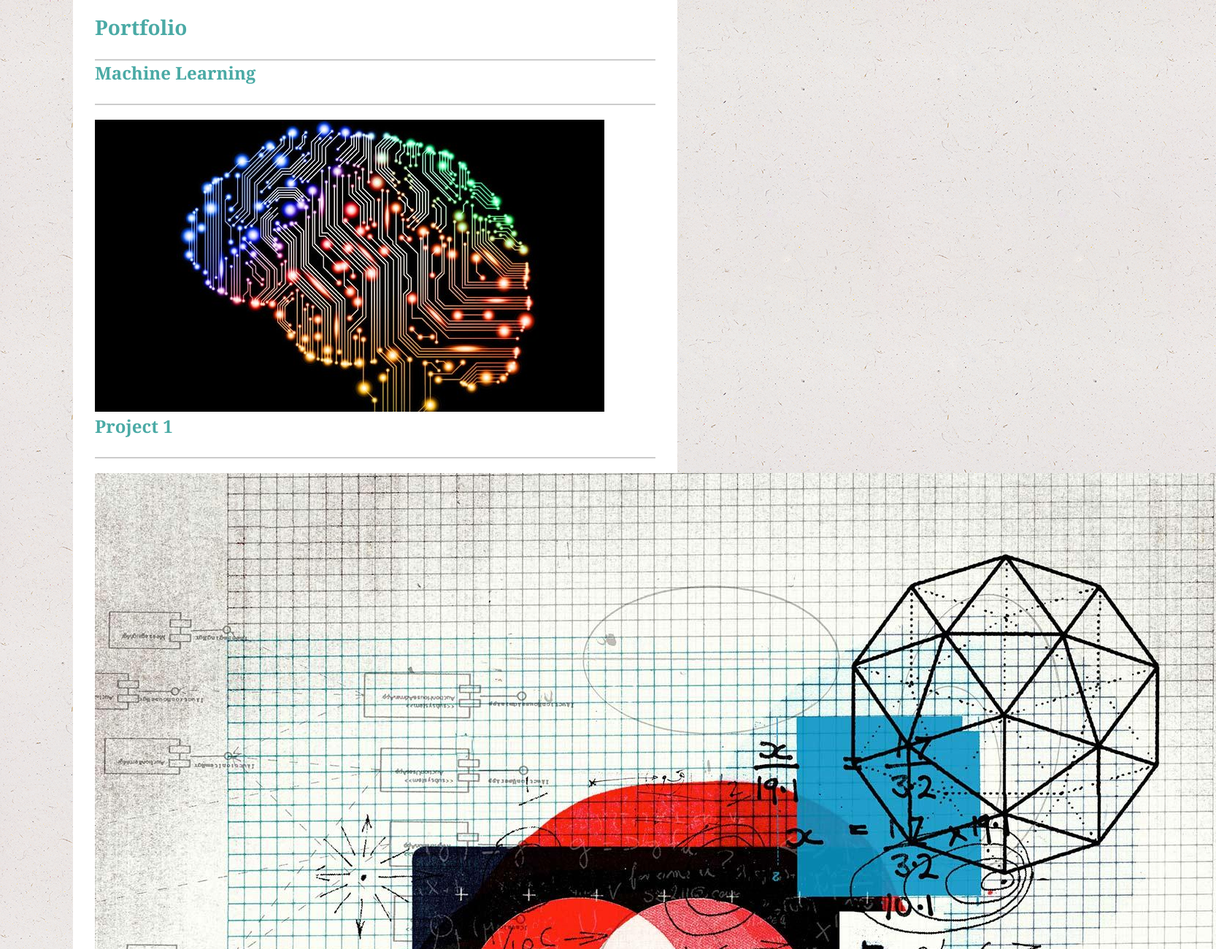
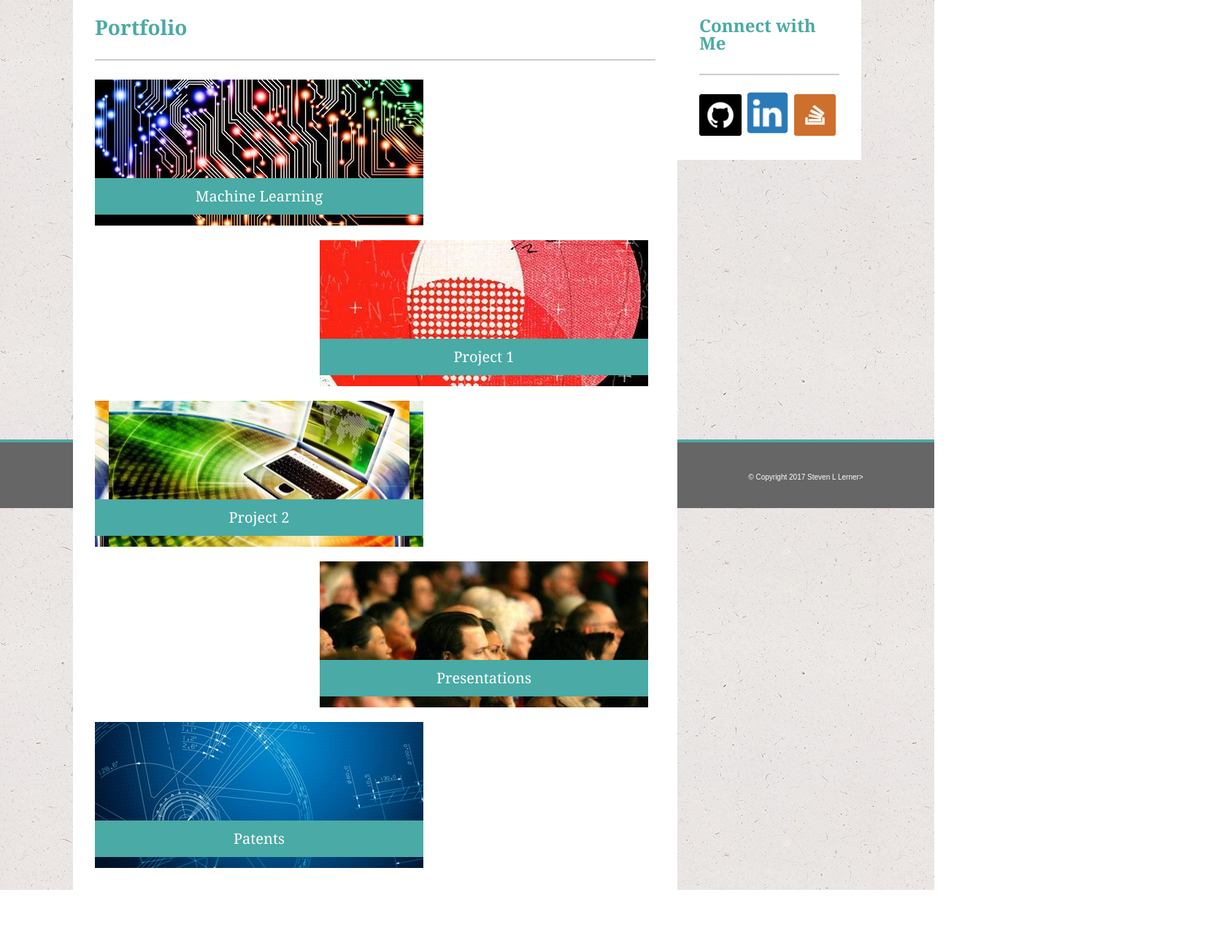
Before and after one commit to stevenllerner/Basic-Portfolio, a plain HTML site: page portfolio.html in a window 1280 px wide. Shown: the part 120-1420 px from the top of the page at 73% size, 1666 px wide, since content can reach past the window. After the commit the page ends 1339 px from the top, so only its background shows below. Drawn offline with Linux system fonts and the light colour scheme.

Commit message:
first complete draft

```diff
--- a/assets/css/style.css
+++ b/assets/css/style.css
@@ -2,6 +2,7 @@ body {
 	background-image: url("../../assets/images/ep_naturalwhite.png");
 	font-family: arial, "helvetica neue", helvetica, sans-serif;
 	color: #777777;
+	height: 100%;
 }
 
 h1, h2, h3, h4 {
@@ -114,10 +115,6 @@ nav {
 	float: top;
 }
 
-body {
-	height: 100%
-}
-
 footer {
 	background-color: #666666;
 	height: 90px;
@@ -134,19 +131,134 @@ footer {
 	padding-top: 40px;
 }
 
-.my-form {
-	padding: 20px;
+.p-box1 {
+	width: 450px;
+	height: 200px;
+	position: relative;
+	background-image: url("../images/machine-learning.jpg");
+	background-position: center center;
+	margin: 10px 10px 10px 0px;
+	float: left;
 }
 
-.my-form .form-group {
-	padding-bottom: 15px;
+.p-box1 h4 {
+	font-size: 20px;
+	color: #ffffff;
+	font-weight: normal;
+	background-color: #4aaaa5;
+	width: 450px;
+	text-align: center;
+	padding: 15px 0px;
+	position: absolute;
+	top: 135px;
 }
 
-.my-display label {
-	display: block;
+.p-box2 {
+	width: 450px;
+	height: 200px;
+	float: right;
+	position: relative;
+	background-image: url("../images/project1.jpg");
+	background-position: center center;
+	margin: 10px 10px 10px 0px;
 }
 
-.my-form input {
+.p-box2 h4 {
+	font-size: 20px;
+	color: #ffffff;
+	font-weight: normal;
+	background-color: #4aaaa5;
+	width: 450px;
+	text-align: center;
+	padding: 15px 0px;
+	position: absolute;
+	top: 135px;
+}
+.p-box3 {
+	width: 450px;
+	height: 200px;
+	float: left;
+	position: relative;
+	background-image: url("../images/project2.jpg");
+	background-position: center center;
+	margin: 10px 10px 10px 0px;
+}
+.p-box3 h4 {
+	font-size: 20px;
+	color: #ffffff;
+	font-weight: normal;
+	background-color: #4aaaa5;
+	width: 450px;
+	text-align: center;
+	padding: 15px 0px;
+	position: absolute;
+	top: 135px;
+}
+
+.p-box4 {
+	width: 450px;
+	height: 200px;
+	float: right;
+	position: relative;
+	background-image: url("../images/presentations.jpg");
+	background-position: center center;
+	margin: 10px 10px 10px 0px;
+}
+
+.p-box4 h4 {
+	font-size: 20px;
+	color: #ffffff;
+	font-weight: normal;
+	background-color: #4aaaa5;
+	width: 450px;
+	text-align: center;
+	padding: 15px 0px;
+	position: absolute;
+	top: 135px;
+}
+
+.p-box5 {
+	width: 450px;
+	height: 200px;
+	float: left;
+	position: relative;
+	background-image: url("../images/patents.jpg");
+	background-position: center center;
+	margin: 10px 10px 0px 0px;
+}
+
+.p-box5 h4 {
+	font-size: 20px;
+	color: #ffffff;
+	font-weight: normal;
+	background-color: #4aaaa5;
+	width: 450px;
+	text-align: center;
+	padding: 15px 0px;
+	position: absolute;
+	top: 135px;
+}
+
+.my-form label {
+	display: block;
+	padding: 15px 0px 10px 0px;
+}
+
+.my-form input[type="text"], .my-form input[type="Email"],
+.my-form textarea {
 	padding: 8px;
-	width: 100%
+	width: 98%;
 }
+
+.my-form textarea {
+	height: 200px;
+}
+
+.my-form input[type="submit"] {
+	background-color: #4aaaa5;
+	color: #ffffff;
+	padding: 10px 15px;
+	border: none;
+	margin: 10px 0px 0px 0px;
+
+}
--- a/portfolio.html
+++ b/portfolio.html
@@ -20,38 +20,43 @@
 
 	<article>
 		<h2>Portfolio</h2>
+		<br>
+		<div class="p-box1">
+			<h4>Machine Learning</h4>
+		</div>
 
-		<section class=portfolio-section id="machine-learning">
-			<h3>Machine Learning</h3>
-			<img src="assets/images/machine-learning.jpg" alt="Machine Learning";>
-		</section>
+		<div class="p-box2">
+			<h4>Project 1</h4>
+		</div>
+		<br>
+		<div class="p-box3">
+			<h4>Project 2</h4>
+		</div>
 
-		<section class=portfolio-section id="project1">
-			<h3>Project 1</h3>
-			<img src="assets/images/project1.jpg" alt="Project 1";>
-		</section>
+		<div class="p-box4">
+			<h4>Presentations</h4>
+		</div>
+		<br>
+		<div class="p-box5">
+			<h4>Patents</h4>
+		</div>
 
-		<section class=portfolio-section id="project2">
-			<h2>Project 2</h2>
-			<img src="assets/images/project2.jpg" alt="Project2";>
-		</section>
 
-		<section class=portfolio-section id="presentations">
-			<h2>Presentations</h2>
-			<img src="assets/images/presentations.jpg" alt="Presentations";>
-		</section>
-
-		<section class=portfolio-section id="patents">
-			<h2>Patents</h2>
-			<img src="assets/images/patents.jpg" alt="Patents";>
-		</section>
+	</article>
 
 	<nav>
 		<h3>Connect with Me</h3>
-		<button id="bgit"></button>
-		<button id="blink"></button>
-		<button id="bstack"></button>
+		<a href="https:/github.com/stevenllerner/"><img id="buttonG"; src="assets/images/Github.png" alt="Github";></a>
+
+		<a href="https://www.linkedin.com/in/sllerner/"><img id="buttonL"; src="assets/images/linkedin.png" alt="LinkedIn";></a>
+
+		<a href="https://stackoverflow.com/users/8312944/steve-lerner?tab=profile"><img id="buttonS"; src="assets/images/overflow.png" alt="Stack Overflow";></a>
 	</nav>
+
+	<footer>
+	<p id="copyR">&copy Copyright 2017 Steven L Lerner></p>
+	</footer>
+
 
 </body>
 </html>
```
Also changed, not shown: contact.html (+11 -43 lines), index.html (+3 -3 lines).
